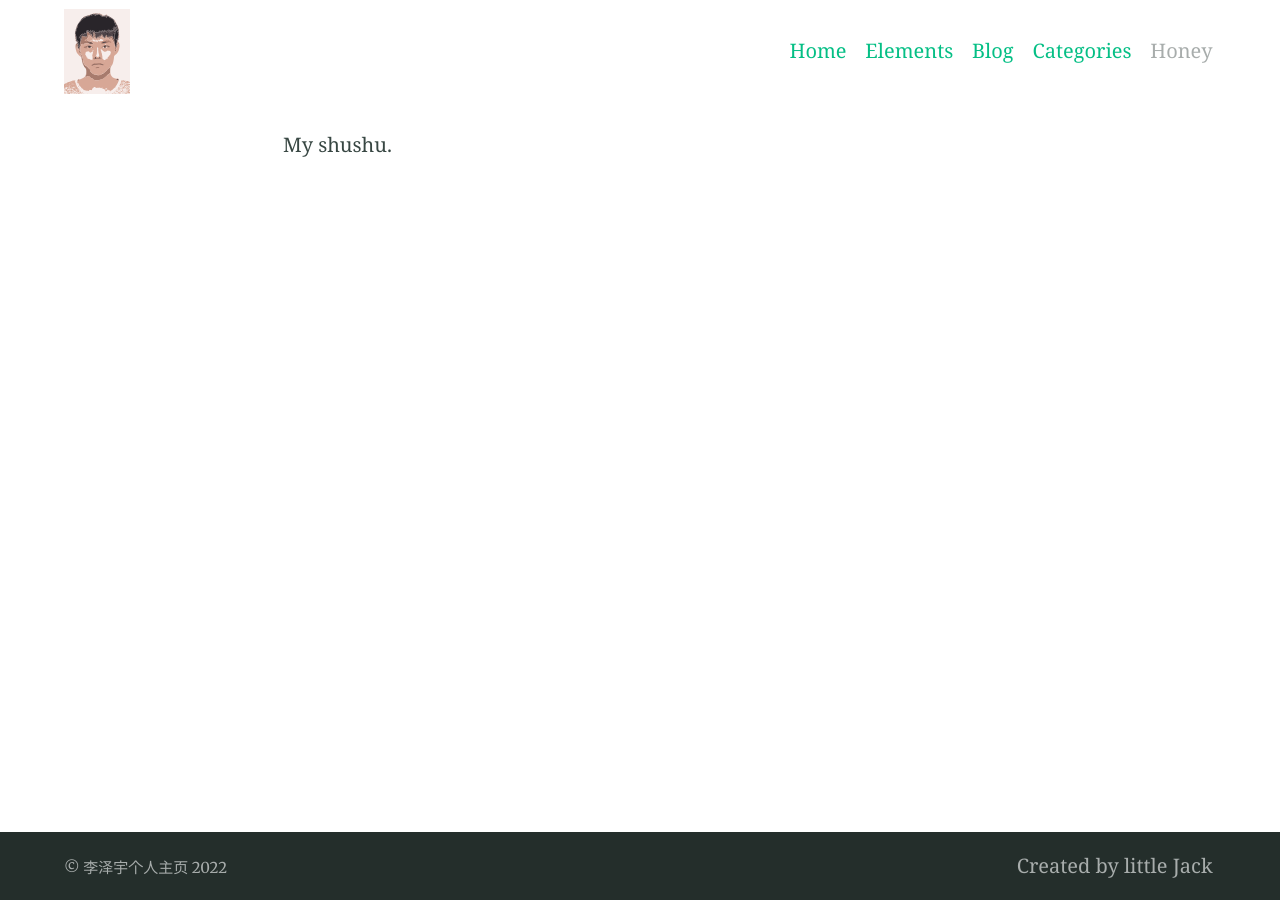
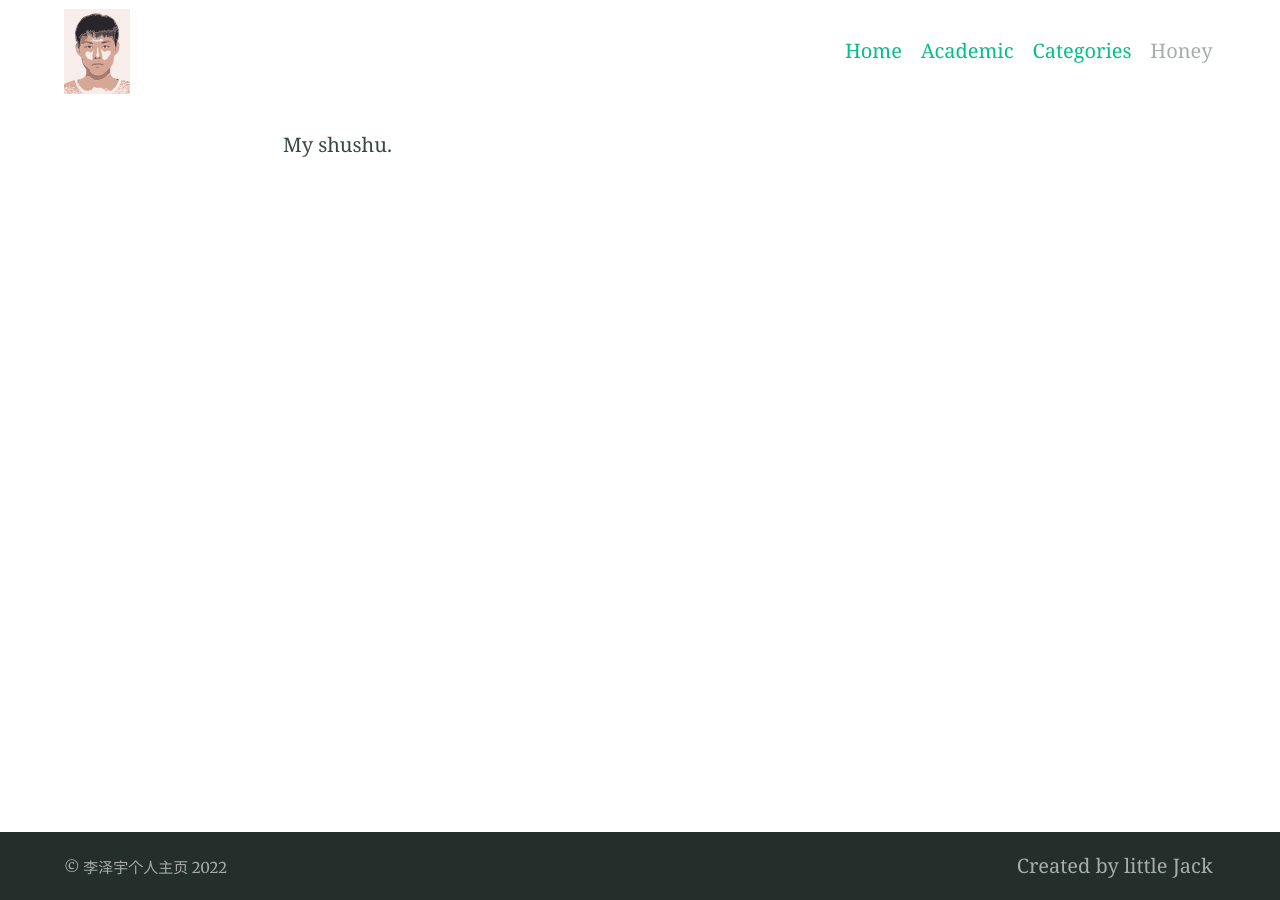
Before and after one commit to lizeyujack/lizeyujack.github.io, a Jekyll site: the page built from shushu.md, in a window 1280 px wide. Built offline with Jekyll 4.4.1, drawn with Linux system fonts in a browser that asks for light colours; our own code applies the rules of GitHub Pages for plain Markdown files.

Commit message:
Update _config.yml

```diff
--- a/_config.yml
+++ b/_config.yml
@@ -95,7 +95,7 @@ encoding: utf-8 # Make sure the encoding is right
 lang: en-GB # Set the site language
 title: "李泽宇个人主页" # Site name or title, also used in jekyll-seo-tag
 logo: "/assets/logos/me.svg" # Site logo, also used in jekyll-seo-tag
-description: "This site was firstly built in Sep 3rd 2022 by Zeyu Li. Hopefully, Jack can post more and more academic result and reseach idea here. I am so grateful that github theme \"Alembic\" help me heaps with the front end building for this personal blog" # Site description and default description, also used in jekyll-seo-tag
+description: "Here belones to YuYu and ShuShu. We've been togethoer since Mar 2nd 2018. At president, ShuShu is a young cadre of the Heilongjiang government. YuYu is a graduate student of SJTU majored on CS(NLP dialogue generation). Hopefully, we will go smoothly well and come over the problems. Come on YuYu & ShuShu.💕" # Site description and default description, also used in jekyll-seo-tag
 url: "https://lizeyujack.github.io" # Site url, also used in jekyll-seo-tag
 baseurl: ""
 repo: "https://github.com/lizeyujack/lizeyujack.github.io"
@@ -123,10 +123,8 @@ favicons: # Favicons are also used in the manifest file. Syntax is 'size: path'
 navigation_header:
 - title: Home
   url: /
-- title: Elements
-  url: /elements/
-- title: Blog
-  url: /blog/
+- title: Academic
+  url: /academic/
 - title: Categories
   url: /categories/
 - title: Honey
```
